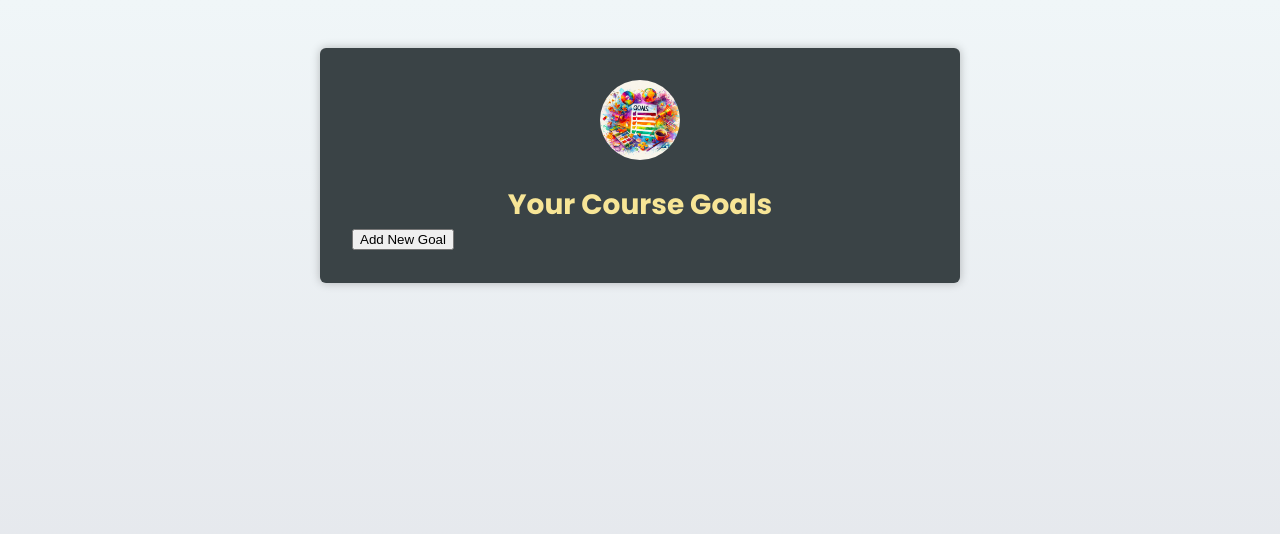
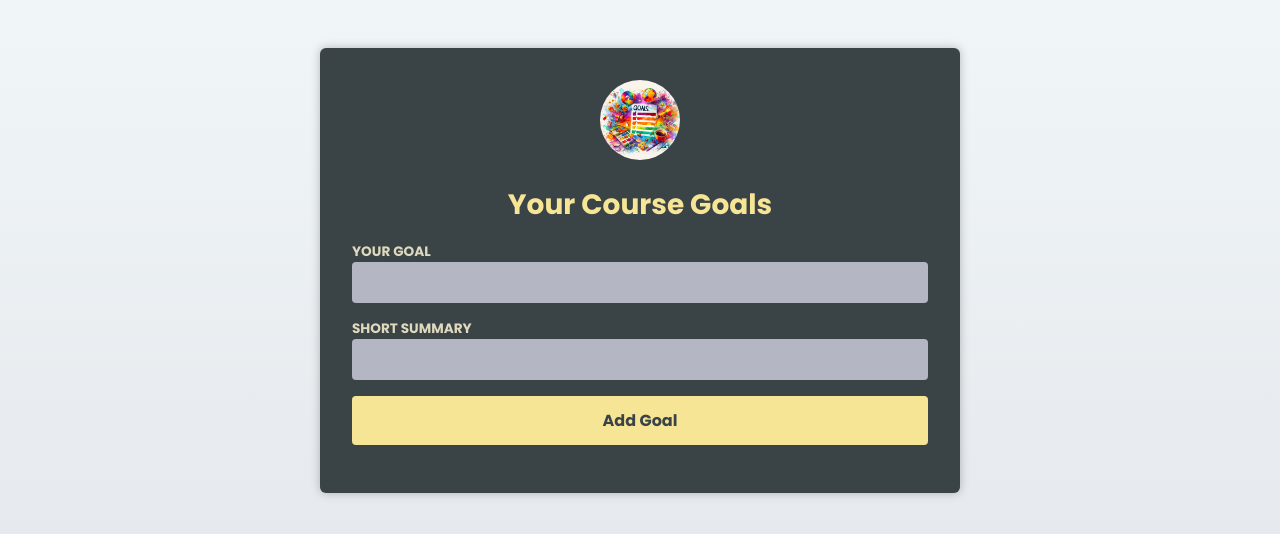
Before and after one commit to maxicopp/react-typescript-ms-2023, a React (Vite) app in the folder 02-react-ts-basics/: page / in a window 1280 px wide. Shown: the top 534 px of the page. Built offline with nearby package versions, Linux system fonts and the light colour scheme.

Commit message:
Handling & Typing events

```diff
--- a/02-react-ts-basics/src/App.tsx
+++ b/02-react-ts-basics/src/App.tsx
@@ -2,6 +2,7 @@ import { useState } from 'react';
 import goalsImg from './assets/goals.jpg';
 import Header from './components/Header';
 import CourseGoalList from './components/CourseGoalList';
+import NewGoal from './components/NewGoal';
 
 export type CourseGoal = {
   title: string;
@@ -32,7 +33,7 @@ function App() {
       <Header image={{ src: goalsImg, alt: 'A list of goals' }}>
         <h1>Your Course Goals</h1>
       </Header>
-      <button onClick={handleAddGoal}>Add New Goal</button>
+      <NewGoal />
       <CourseGoalList goals={goals} onDeleteGoal={handleDeleteGoal} />
     </main>
   );
--- /dev/null
+++ b/02-react-ts-basics/src/components/NewGoal.tsx
@@ -0,0 +1,21 @@
+export default function NewGoal() {
+  function handleSubmit(event: React.FormEvent<HTMLFormElement>) {
+    event.preventDefault();
+    console.log('submitted');
+  }
+  return (
+    <form onSubmit={handleSubmit}>
+      <p>
+        <label htmlFor="goal">Your goal</label>
+        <input type="text" name="goal" id="goal" />
+      </p>
+      <p>
+        <label htmlFor="summary">Short summary</label>
+        <input type="text" name="summary" id="summary" />
+      </p>
+      <p>
+        <button>Add Goal</button>
+      </p>
+    </form>
+  );
+}
```
